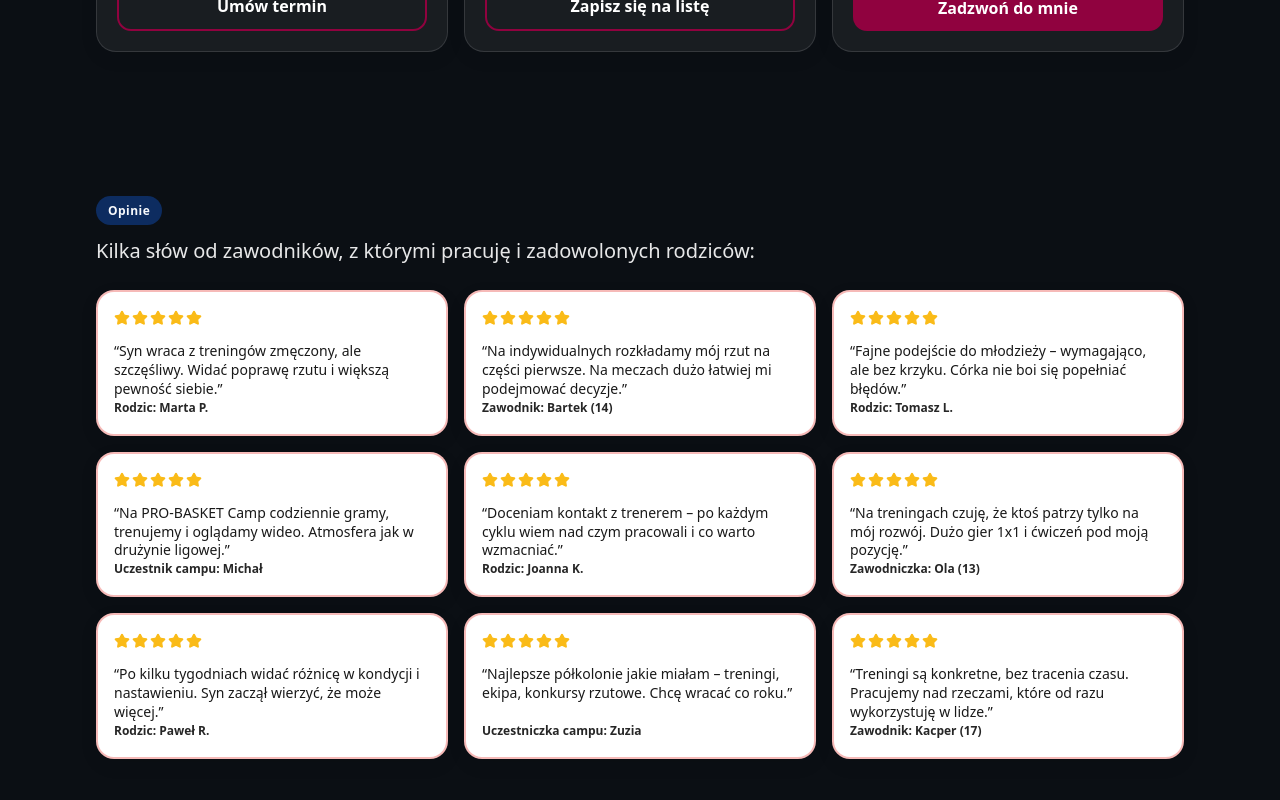
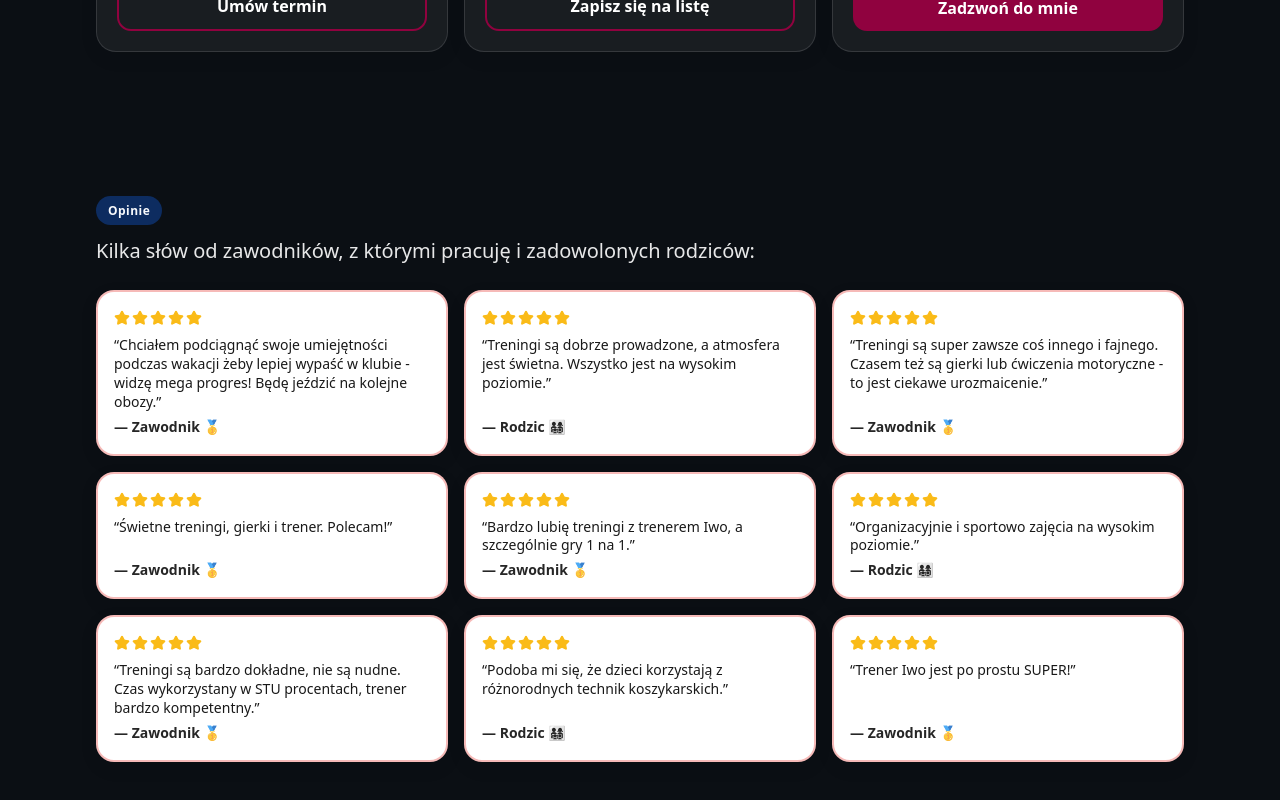
Before and after one commit to wolnikowa123/pro-basket, a React (Create React App) app: page / in a window 1280 px wide. Shown: the part 1940-2740 px from the top of the page. Built offline with nearby package versions, Linux system fonts and the light colour scheme.

Commit message:
legit opinie

```diff
--- a/src/sections/Hero.tsx
+++ b/src/sections/Hero.tsx
@@ -211,7 +211,7 @@ export default function Hero() {
             }}
           >
             <span style={{ display: "flex", alignItems: "center", gap: 8 }}>
-              <Star size={16} fill="currentColor" /> 4.9/5 (opinie rodziców i
+              <Star size={16} fill="currentColor" /> 4.7/5 (opinie rodziców i
               zawodników)
             </span>
             <span
--- a/src/sections/Testimonials.tsx
+++ b/src/sections/Testimonials.tsx
@@ -28,7 +28,7 @@ const Box = styled(Card)`
 
 const Name = styled.div`
   margin-top: auto; /* ⭐ zawsze przykleja autora do dołu karty */
-  font-size: 12px;
+  font-size: 14px;
   font-weight: 700;
   color: rgba(0, 0, 0, 0.85);
 `;
@@ -39,12 +39,13 @@ const Text = styled.div`
   opacity: 0.9;
   line-height: 1.35;
   color: #000;
+  margin-bottom: 5px;
 `;
 
 const Stars = styled.div`
   display: flex;
   gap: 2px;
-  margin-bottom: 6px;
+  margin-bottom: 0px;
 `;
 
 const Lead = styled.p`
@@ -57,40 +58,42 @@ const Lead = styled.p`
 export default function Testimonials() {
   const testimonials = [
     {
-      name: "Rodzic: Marta P.",
-      text: "Syn wraca z treningów zmęczony, ale szczęśliwy. Widać poprawę rzutu i większą pewność siebie.",
+      text: "Chciałem podciągnąć swoje umiejętności podczas wakacji żeby lepiej wypaść w klubie - widzę mega progres! Będę jeździć na kolejne obozy.",
+      name: "Zawodnik",
     },
     {
-      name: "Zawodnik: Bartek (14)",
-      text: "Na indywidualnych rozkładamy mój rzut na części pierwsze. Na meczach dużo łatwiej mi podejmować decyzje.",
+      text: "Treningi są dobrze prowadzone, a atmosfera jest świetna. Wszystko jest na wysokim poziomie.",
+      name: "Rodzic",
     },
     {
-      name: "Rodzic: Tomasz L.",
-      text: "Fajne podejście do młodzieży – wymagająco, ale bez krzyku. Córka nie boi się popełniać błędów.",
+      text: "Treningi są super zawsze coś innego i fajnego. Czasem też są gierki lub ćwiczenia motoryczne - to jest ciekawe urozmaicenie.",
+      name: "Zawodnik",
     },
     {
-      name: "Uczestnik campu: Michał",
-      text: "Na PRO-BASKET Camp codziennie gramy, trenujemy i oglądamy wideo. Atmosfera jak w drużynie ligowej.",
+      text: "Świetne treningi, gierki i trener. Polecam!",
+      name: "Zawodnik",
+    },
+
+    {
+      text: "Bardzo lubię treningi z trenerem Iwo, a szczególnie gry 1 na 1.",
+      name: "Zawodnik",
     },
     {
-      name: "Rodzic: Joanna K.",
-      text: "Doceniam kontakt z trenerem – po każdym cyklu wiem nad czym pracowali i co warto wzmacniać.",
+      text: "Organizacyjnie i sportowo zajęcia na wysokim poziomie.",
+      name: "Rodzic",
     },
     {
-      name: "Zawodniczka: Ola (13)",
-      text: "Na treningach czuję, że ktoś patrzy tylko na mój rozwój. Dużo gier 1x1 i ćwiczeń pod moją pozycję.",
+      text: "Treningi są bardzo dokładne, nie są nudne. Czas wykorzystany w STU procentach, trener bardzo kompetentny.",
+      name: "Zawodnik",
     },
     {
-      name: "Rodzic: Paweł R.",
-      text: "Po kilku tygodniach widać różnicę w kondycji i nastawieniu. Syn zaczął wierzyć, że może więcej.",
+      text: "Podoba mi się, że dzieci korzystają z różnorodnych technik koszykarskich.",
+      name: "Rodzic",
     },
+
     {
-      name: "Uczestniczka campu: Zuzia",
-      text: "Najlepsze półkolonie jakie miałam – treningi, ekipa, konkursy rzutowe. Chcę wracać co roku.",
-    },
-    {
-      name: "Zawodnik: Kacper (17)",
-      text: "Treningi są konkretne, bez tracenia czasu. Pracujemy nad rzeczami, które od razu wykorzystuję w lidze.",
+      text: "Trener Iwo jest po prostu SUPER!",
+      name: "Zawodnik",
     },
   ];
   // todo update tekstow
@@ -115,7 +118,9 @@ export default function Testimonials() {
               </Stars>
 
               <Text>&ldquo;{t.text}&rdquo;</Text>
-              <Name>{t.name}</Name>
+              <Name>
+                — {t.name} {t.name === "Zawodnik" ? "🥇" : t.name === "Rodzic" ? "👨‍👩‍👧‍👦" : ""}
+              </Name>
             </Box>
           ))}
         </Grid3>
```
